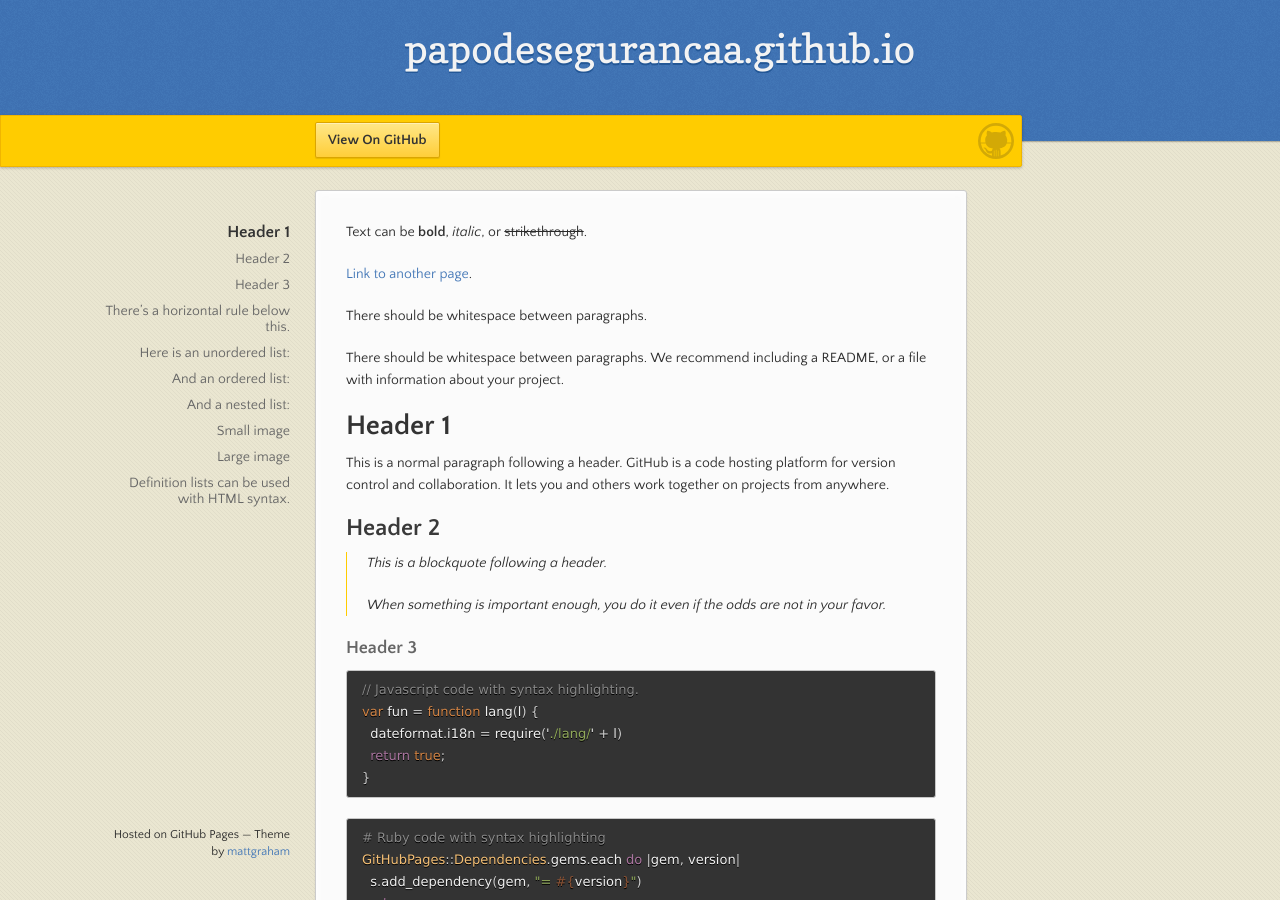
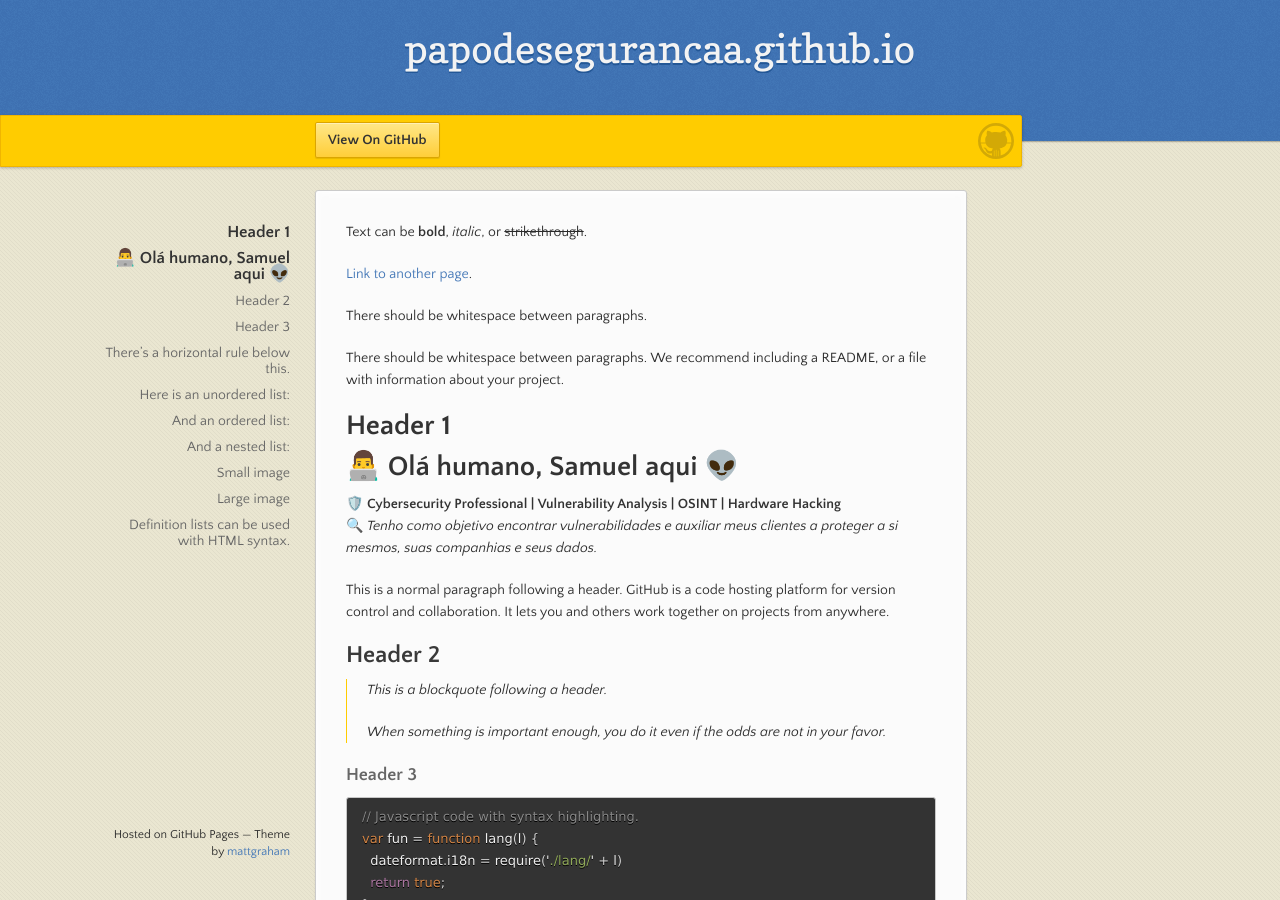
Before and after one commit to papodesegurancaa/papodesegurancaa.github.io, a Jekyll site: the page built from index.md, in a window 1280 px wide and 900 px high. Built offline with Jekyll 4.4.1, drawn with Linux system fonts in a browser that asks for light colours; the repository's description, which GitHub fills in, is left out.

Commit message:
Update index.md

```diff
--- a/index.md
+++ b/index.md
@@ -11,6 +11,11 @@ There should be whitespace between paragraphs.
 There should be whitespace between paragraphs. We recommend including a README, or a file with information about your project.
 
 # Header 1
+
+# 👨‍💻 Olá humano, Samuel aqui 👽
+
+🛡️ **Cybersecurity Professional | Vulnerability Analysis | OSINT | Hardware Hacking**
+🔍 *Tenho como objetivo encontrar vulnerabilidades e auxiliar meus clientes a proteger a si mesmos, suas companhias e seus dados.*
 
 This is a normal paragraph following a header. GitHub is a code hosting platform for version control and collaboration. It lets you and others work together on projects from anywhere.
 
```
